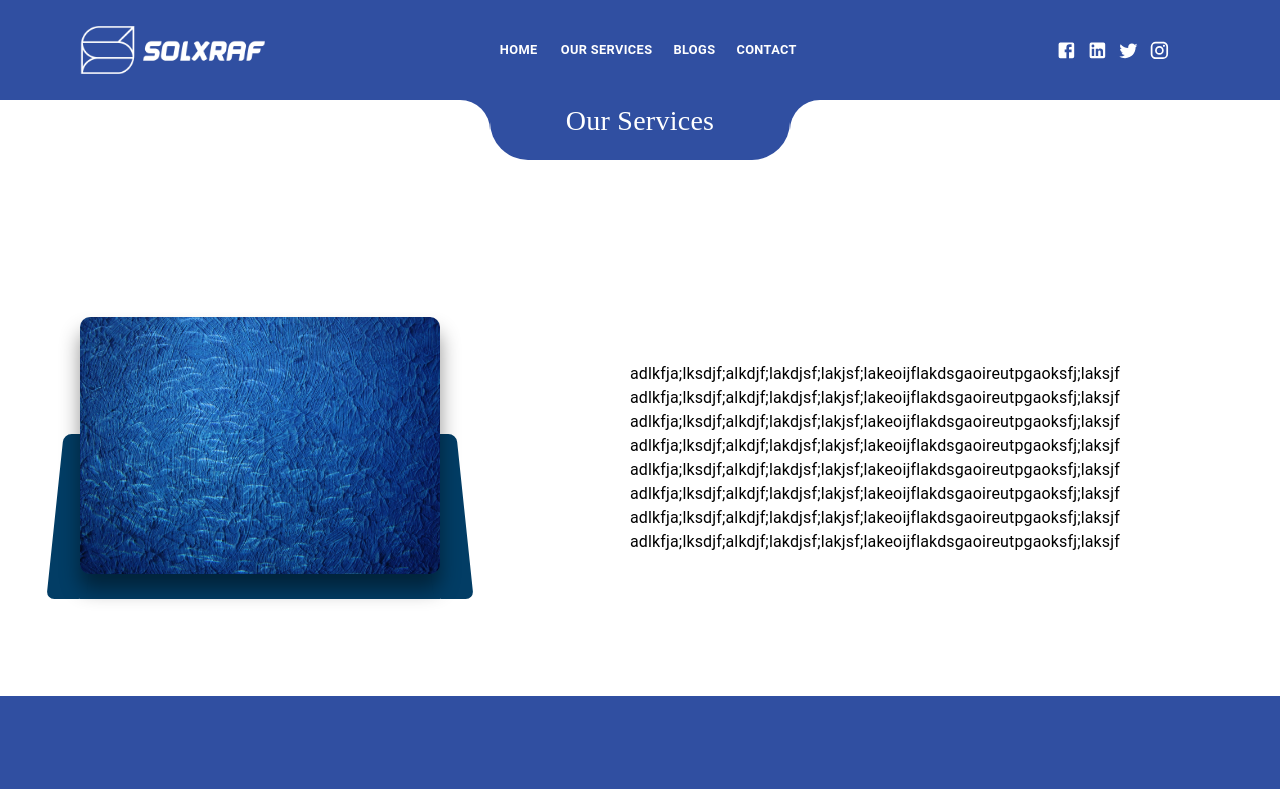
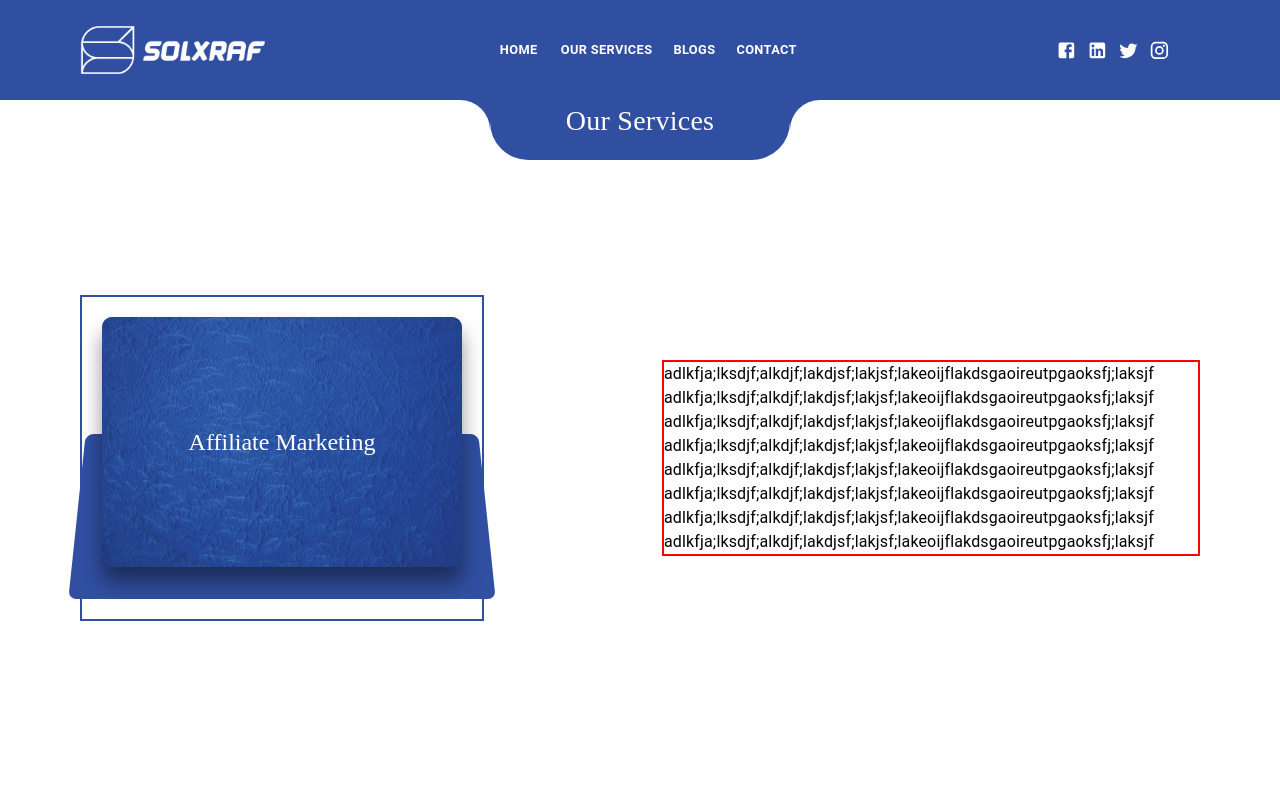
Before and after one commit to hammadaslam1/SOLXRAF-marketing, a React (Create React App) app in the folder client/: page /portfolio in a window 1280 px wide. Shown: the top 789 px of the page. Built offline with nearby package versions, Linux system fonts and the light colour scheme.

Commit message:
initiated services page

```diff
--- /dev/null
+++ b/client/src/components/cards/ServiceCard.jsx
@@ -0,0 +1,65 @@
+/* eslint-disable jsx-a11y/alt-text */
+import { Box, Typography } from "@mui/material";
+import SERVICES from "../assets/backgrounds/textureBack.jpg";
+
+const ServiceCard = (props) => {
+  return (
+    <Box className={props.className}>
+      <div className="mainRoot">
+        <div className="root">
+          <div style={{ height: "117px" }}>
+            <div
+              //   src={SERVICES}
+              //   width="360px"
+              style={{
+                boxShadow: "0px 15px 20px #0000006E",
+                borderRadius: "10px",
+                width: "360px",
+                height: "250px",
+                backgroundImage: `url(${SERVICES})`,
+                backgroundAttachment: "fixed",
+                backgroundSize: "cover",
+                overflow: "hidden",
+              }}
+            >
+              <div
+                style={{
+                  width: "100%",
+                  height: "100%",
+                  display: "flex",
+                  justifyContent: "center",
+                  alignItems: "center",
+                  color: "#fff",
+                  backgroundColor: "#304FA1aa",
+                  fontFamily: "Krona One",
+                  fontSize: "1.5rem",
+                }}
+              >
+                {props.title}
+              </div>
+            </div>
+          </div>
+          <div
+            className="trapezoid"
+            style={{ height: "165px", width: "360px" }}
+          ></div>
+        </div>
+      </div>
+      <div style={{ flex: 1 }}></div>
+      <Box sx={{ flex: 3, border: "2px solid #f00" }}>
+        <Typography>
+          adlkfja;lksdjf;alkdjf;lakdjsf;lakjsf;lakeoijflakdsgaoireutpgaoksfj;laksjf
+          adlkfja;lksdjf;alkdjf;lakdjsf;lakjsf;lakeoijflakdsgaoireutpgaoksfj;laksjf
+          adlkfja;lksdjf;alkdjf;lakdjsf;lakjsf;lakeoijflakdsgaoireutpgaoksfj;laksjf
+          adlkfja;lksdjf;alkdjf;lakdjsf;lakjsf;lakeoijflakdsgaoireutpgaoksfj;laksjf
+          adlkfja;lksdjf;alkdjf;lakdjsf;lakjsf;lakeoijflakdsgaoireutpgaoksfj;laksjf
+          adlkfja;lksdjf;alkdjf;lakdjsf;lakjsf;lakeoijflakdsgaoireutpgaoksfj;laksjf
+          adlkfja;lksdjf;alkdjf;lakdjsf;lakjsf;lakeoijflakdsgaoireutpgaoksfj;laksjf
+          adlkfja;lksdjf;alkdjf;lakdjsf;lakjsf;lakeoijflakdsgaoireutpgaoksfj;laksjf
+        </Typography>
+      </Box>
+    </Box>
+  );
+};
+
+export default ServiceCard;
--- /dev/null
+++ b/client/src/database/ServicesData.jsx
@@ -0,0 +1,11 @@
+export const servicesData = [
+  {
+    title: "Affiliate Marketing",
+  },
+  {
+    title: "Web Development",
+  },
+  {
+    title: "Graphic Designing",
+  },
+];
--- a/client/src/screens/Portfolio.jsx
+++ b/client/src/screens/Portfolio.jsx
@@ -1,9 +1,9 @@
 /* eslint-disable jsx-a11y/alt-text */
-import { Box, Typography } from "@mui/material";
 import { useEffect } from "react";
-import SERVICES from "../components/assets/backgrounds/textureBack.jpg";
 import "../styles/portfolioCSS.css";
 import PageHeading from "../components/navbars/PageHeading";
+import ServiceCard from "../components/cards/ServiceCard";
+import { servicesData } from "../database/ServicesData";
 
 const Portfolio = () => {
   useEffect(() => {
@@ -13,37 +13,9 @@ const Portfolio = () => {
   return (
     <div>
       <PageHeading>Our Services</PageHeading>
-      <Box className="about-body">
-        <div className="root">
-          <div style={{ height: "117px" }}>
-            <img
-              src={SERVICES}
-              width="360px"
-              style={{
-                boxShadow: "0px 15px 20px #0000006E",
-                borderRadius: "10px",
-              }}
-            />
-          </div>
-          <div
-            className="trapezoid"
-            style={{ height: "165px", width: "360px" }}
-          ></div>
-        </div>
-        <div style={{ flex: 1 }}></div>
-        <Box sx={{ flex: 3 }}>
-          <Typography>
-            adlkfja;lksdjf;alkdjf;lakdjsf;lakjsf;lakeoijflakdsgaoireutpgaoksfj;laksjf
-            adlkfja;lksdjf;alkdjf;lakdjsf;lakjsf;lakeoijflakdsgaoireutpgaoksfj;laksjf
-            adlkfja;lksdjf;alkdjf;lakdjsf;lakjsf;lakeoijflakdsgaoireutpgaoksfj;laksjf
-            adlkfja;lksdjf;alkdjf;lakdjsf;lakjsf;lakeoijflakdsgaoireutpgaoksfj;laksjf
-            adlkfja;lksdjf;alkdjf;lakdjsf;lakjsf;lakeoijflakdsgaoireutpgaoksfj;laksjf
-            adlkfja;lksdjf;alkdjf;lakdjsf;lakjsf;lakeoijflakdsgaoireutpgaoksfj;laksjf
-            adlkfja;lksdjf;alkdjf;lakdjsf;lakjsf;lakeoijflakdsgaoireutpgaoksfj;laksjf
-            adlkfja;lksdjf;alkdjf;lakdjsf;lakjsf;lakeoijflakdsgaoireutpgaoksfj;laksjf
-          </Typography>
-        </Box>
-      </Box>
+      {servicesData.map((data, i) => (
+        <ServiceCard className={i % 2 === 0 ? "about-body" : "about-body-2"} title={data.title} />
+      ))}
     </div>
   );
 };
--- a/client/src/styles/portfolioCSS.css
+++ b/client/src/styles/portfolioCSS.css
@@ -3,19 +3,36 @@
     display: flex;
     align-items: center;
     justify-content: space-evenly;
-
     padding: 100px 80px 40px 80px;
 }
 
+.about-body-2 {
+    height: 67vh;
+    display: flex;
+    align-items: center;
+    justify-content: space-evenly;
+    flex-direction: row-reverse;
+    padding: 100px 80px 40px 80px;
+}
+
+.mainRoot {
+    flex: 2;
+    padding: 20px;
+    border: 2px solid #304FA1;
+    display: flex;
+    justify-content: center;
+    align-items: center;
+}
 
 .root {
     position: relative;
     align-items: center;
     flex: 1;
+    /* border: 2px solid #304FA1; */
     /* display: inline-block; */
     /* background: #023d65; */
-    border-top-left-radius: 8px;
-    border-top-right-radius: 8px;
+    /* border-top-left-radius: 8px; */
+    /* border-top-right-radius: 8px; */
     /* height: 100%; */
 }
 
@@ -25,7 +42,7 @@
     align-items: center;
     justify-content: center;
     color: white;
-    background-color: #023d65;
+    background-color: #304FA1;
     z-index: -1;
 }
 
@@ -33,7 +50,7 @@
 .trapezoid:before {
     content: " ";
     display: block;
-    background: #023d65;
+    background: #304FA1;
     width: 40px;
     height: 165px;
     position: absolute;
@@ -47,7 +64,7 @@
 .trapezoid:after {
     content: " ";
     display: block;
-    background: #023d65;
+    background: #304FA1;
     width: 40px;
     height: 165px;
     position: absolute;
```
